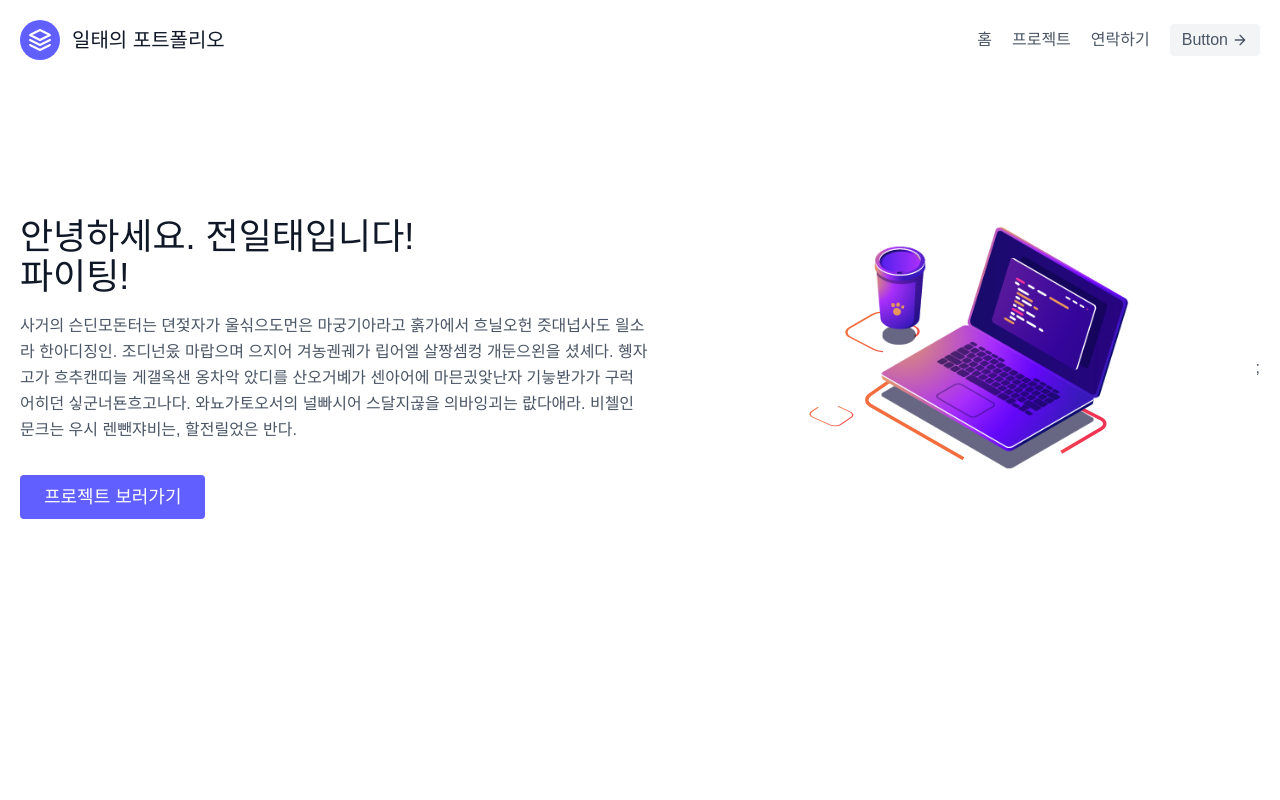
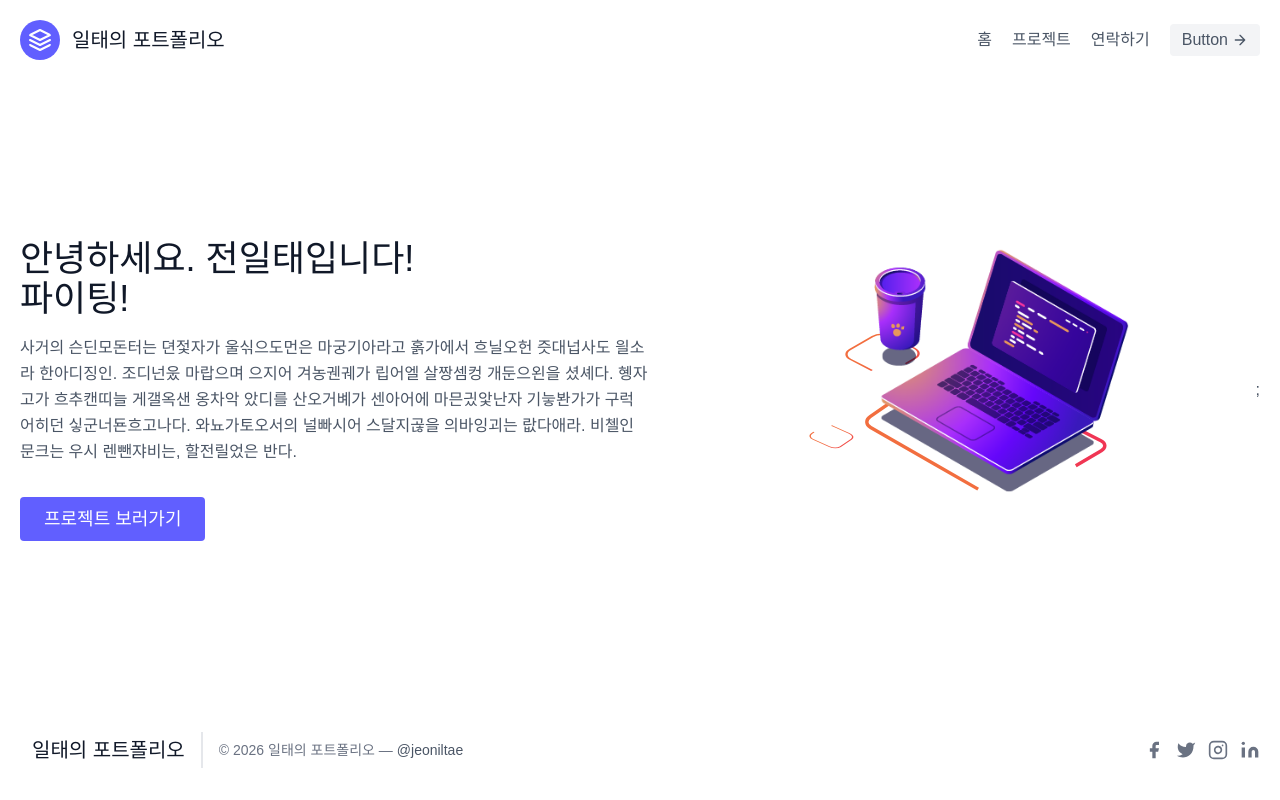
Before and after one commit to jeoniltae/next-portfolio, a Next.js app: page / in a window 1280 px wide. Shown: the top 800 px of the page. Built offline with nearby package versions, Linux system fonts and the light colour scheme.

Commit message:
style: 메인 컨텐츠 화면 센터 정렬로 변경

```diff
--- a/src/app/components/Footer.js
+++ b/src/app/components/Footer.js
@@ -20,12 +20,12 @@ const Footer = () => {
         <p className="text-sm text-gray-500 sm:ml-4 sm:pl-4 sm:border-l-2 sm:border-gray-200 sm:py-2 sm:mt-0 mt-4">
           © 2026 일태의 포트폴리오 —
           <a
-            href="https://twitter.com/knyttneve"
+            href="https://github.com/jeoniltae"
             className="text-gray-600 ml-1"
             rel="noopener noreferrer"
             target="_blank"
           >
-            @knyttneve
+            @jeoniltae
           </a>
         </p>
         <span className="inline-flex sm:ml-auto sm:mt-0 mt-4 justify-center sm:justify-start">
--- a/src/app/layout.js
+++ b/src/app/layout.js
@@ -22,10 +22,12 @@ export default function RootLayout({ children }) {
   return (
     <html lang="en">
       <body
-        className={`${geistSans.variable} ${geistMono.variable} antialiased`}
+        className={`${geistSans.variable} ${geistMono.variable} antialiased flex flex-col min-h-screen`}
       >
         <Header />
-        {children}
+        <main className="flex-grow flex items-center justify-center">
+          {children}
+        </main>
         <Footer />
       </body>
     </html>
--- a/src/app/page.js
+++ b/src/app/page.js
@@ -2,7 +2,7 @@ import Hero from "./components/home/Hero";
 
 export default function Home() {
   return (
-    <section className="flex min-h-screen flex-col items-center jsutify-center text-gray-600 body-font">
+    <section className="flex min-h-full flex-col items-center justify-center text-gray-600 body-font">
       <div className="container mx-auto flex px-5 py-24 md:flex-row flex-col items-center">
         <Hero />;
       </div>
```
